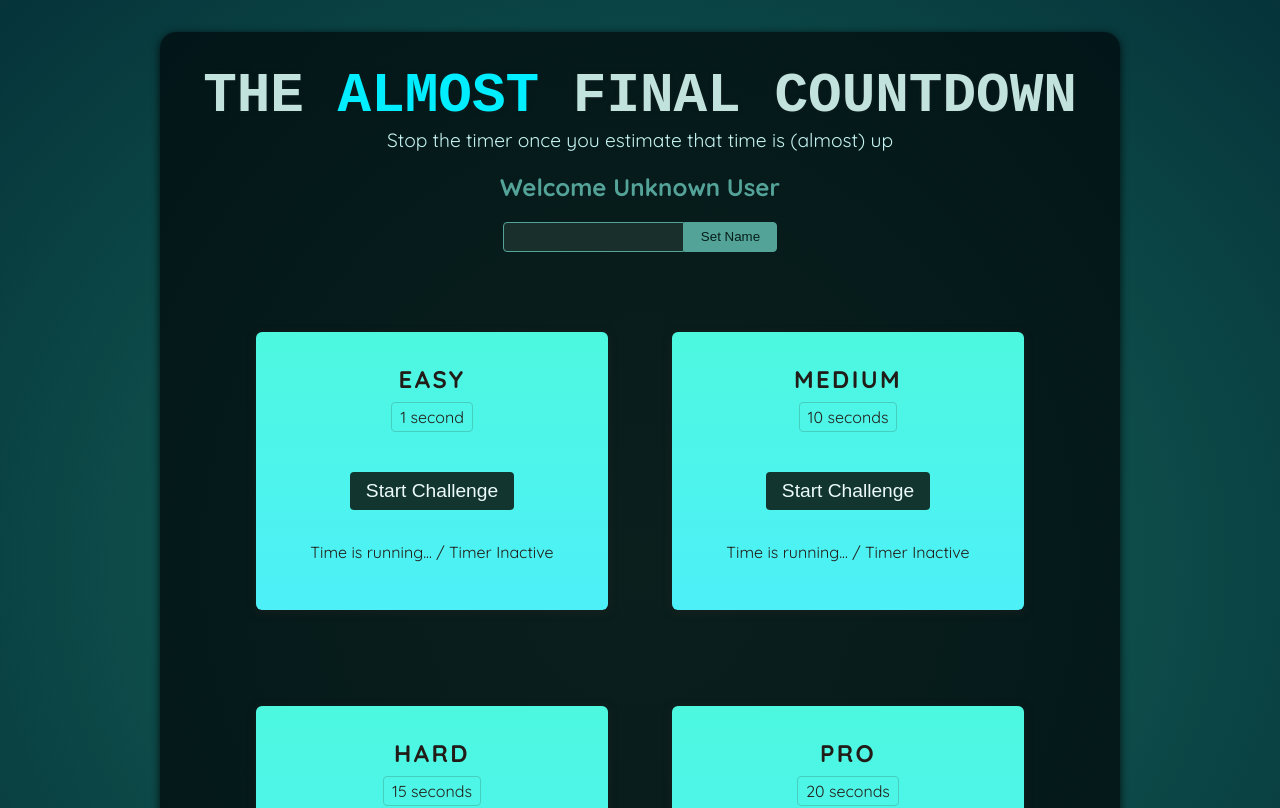
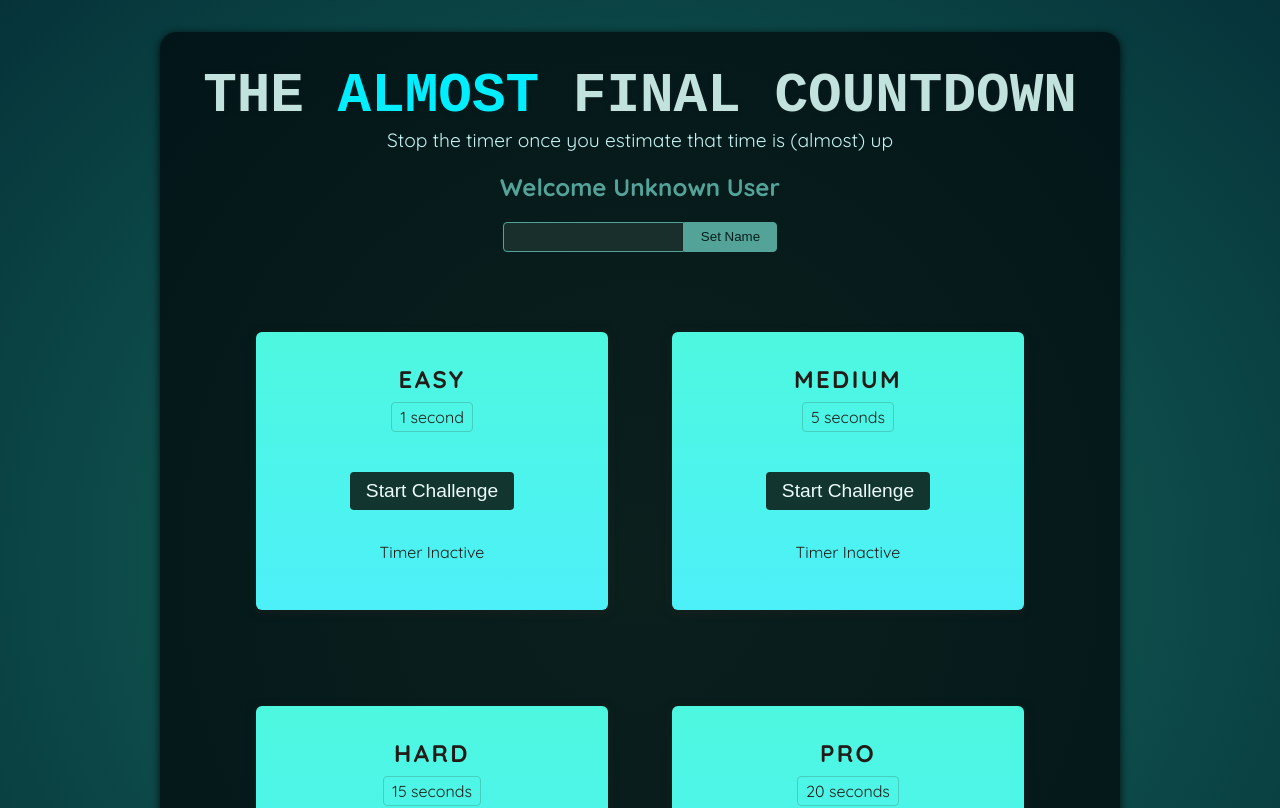
Before and after one commit to Taggartjoey9/React-Countdown, a React (Vite) app in the folder Countdown/: page / in a window 1280 px wide. Shown: the top 808 px of the page. Built offline with nearby package versions, Linux system fonts and the light colour scheme; a web font is replaced by a local one.

Commit message:
adding modal popup to inform player of win/lost and time expectation

```diff
--- a/Countdown/src/App.jsx
+++ b/Countdown/src/App.jsx
@@ -7,7 +7,7 @@
       <Player/>
       <div id="challenges">
         <TimerChallenge title='Easy' targetTime='1'/>
-        <TimerChallenge title='Medium' targetTime='10'/>
+        <TimerChallenge title='Medium' targetTime='5'/>
         <TimerChallenge title='Hard' targetTime='15'/>
         <TimerChallenge title='Pro' targetTime='20'/>
       </div>
--- /dev/null
+++ b/Countdown/src/components/ResultModal.jsx
@@ -0,0 +1,13 @@
+// eslint-disable-next-line react/prop-types
+export default function ResultModal({ ref, result, targetTime}) {
+    return (
+        <dialog ref={ref} className="result-modal" open>
+            <h2>You {result}</h2>
+            <p>Target time was <strong>{targetTime} seconds.</strong></p>
+            <p>You stopped the timer with <strong>X seconds left</strong></p>
+            <form method="dialog">
+                <button>Close</button>
+            </form>
+        </dialog>
+    )
+}
--- a/Countdown/src/components/TimerChallenge.jsx
+++ b/Countdown/src/components/TimerChallenge.jsx
@@ -1,29 +1,46 @@
-import { useState } from "react";
+import { useState, useRef } from "react";
+import ResultModal from "./ResultModal";
 
 // eslint-disable-next-line react/prop-types
 export default function TimerChallenge({ title, targetTime }) {
 
-    const [timerExpired, setTimeExperied] = useState(false);
+    const timer = useRef();
+    const dialog = useRef();
+
+
+    const [timerStarted, setTimerStarted] = useState(false);
+
+    const [timerExpired, setTimerExpired] = useState(false);
+
 
         function handleStart() {
-            setTimeout(() => {setTimeExperied(true)}, targetTime * 1000);
-        }
+            timer.current =
+            setTimeout(() => {setTimerExpired(true)}, targetTime * 1000);
+
+            setTimerStarted(true);
+        };
+
+        function handleStop() {
+            clearTimeout(timer.current);
+        };
 
     return (
+        <>
+        {timerExpired && <ResultModal ref={dialog} targetTime={targetTime} result='lost'/>}
         <section className="challenge">
             <h2>{title}</h2>
-            {timerExpired && <p>You Lost</p>}
             <p className="challenge-time">
                 {targetTime} second{targetTime > 1 ? 's' : ''}
             </p>
             <p>
-                <button onClick={handleStart}>
-                    Start Challenge
+                <button onClick={timerStarted ? handleStop : handleStart }>
+                    {timerStarted ? 'Stop' : 'Start'} Challenge
                 </button>
             </p>
-            <p className="">
-                Time is running... / Timer Inactive
+            <p className={timerStarted ? "active" : undefined}>
+                {timerStarted ? 'Time is running...' : 'Timer Inactive'}
             </p>
         </section>
+    </>
     )
 }
```
